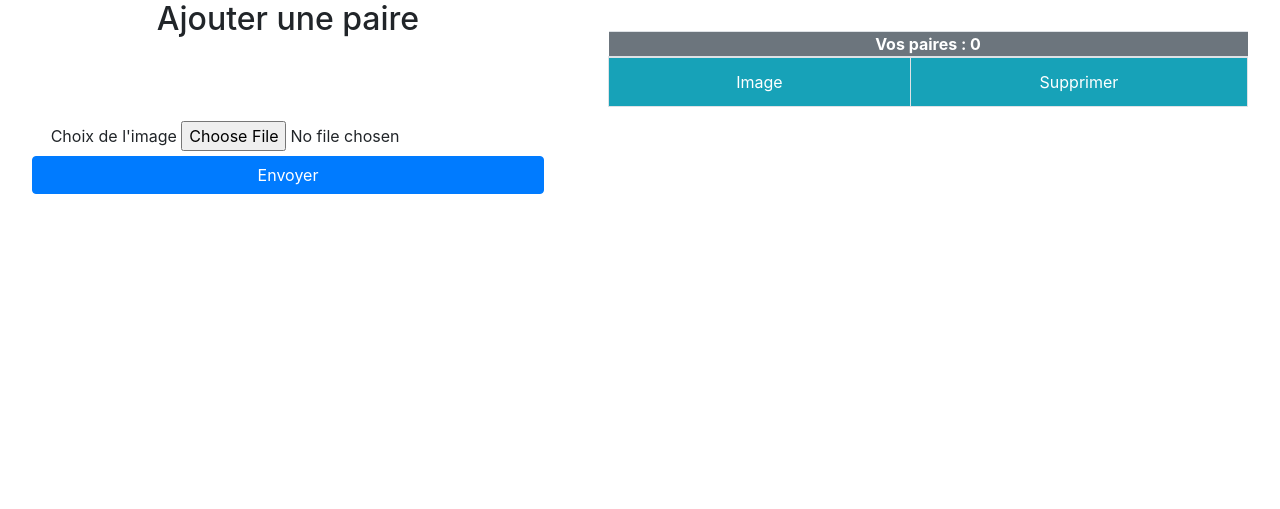
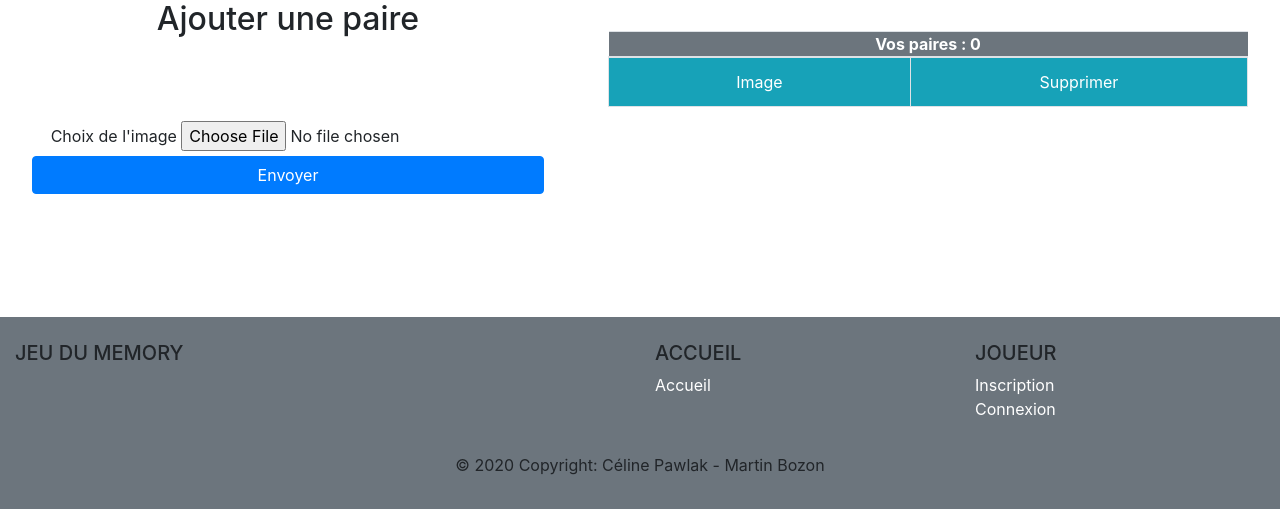
Before and after one commit to martin-bozon/memory, a PHP site: page /admin.php in a window 1280 px wide. Shown: the part 556-1065 px from the top of the page. Before the commit the page ends 750 px from the top, so only its background shows below. Run offline with PHP 8.4, Linux system fonts and the light colour scheme; data that the repository does not hold is empty.

Commit message:
footer bien avancé

```diff
--- a/admin.php
+++ b/admin.php
@@ -134,5 +134,6 @@
 
         </section>
     </main>
+    <?php include 'footer.php';?>
 </body>
 </html>
--- a/css/style.css
+++ b/css/style.css
@@ -97,3 +97,13 @@ main
         width: 10vw;
         height: 20vh;
     }
+/* FOOTER */
+footer a
+    {
+        color: white;
+    }
+footer a:hover
+    {
+        color: greenyellow;
+        text-decoration: none;
+    }
--- /dev/null
+++ b/footer.php
@@ -0,0 +1,122 @@
+<?php
+    if(isset($_SESSION["user"]))
+        {
+            ?>
+            <footer class="page-footer font-small blue pt-4">
+                <section class="container-fluid text-center text-md-left">
+                    <section class="row">
+                        <section class="col-md-6 mt-md-0 mt-3">
+                            <h5 class="text-uppercase">Jeu du memory</h5>
+                        </section>
+                            <hr class="clearfix w-100 d-md-none pb-3">
+                        <section class="col-md-3 mb-md-0 mb-3">
+                            <h5 class="text-uppercase">Jeu</h5>
+                                <ul class="list-unstyled">
+                                    <li>
+                                        <a href="memory.php">Memory</a>
+                                    </li>
+                                    <li>
+                                        <a href="fame.php">Wall of fame</a>
+                                    </li>
+                                </ul>
+                        </section>
+                        <section class="col-md-3 mb-md-0 mb-3">
+                            <h5 class="text-uppercase">Joueur</h5>
+                                <ul class="list-unstyled">
+                                    <li>
+                                        <a href="profil.php">Mon profil</a>
+                                    </li>
+                                    <li>
+                                        <a href="historique.php">Historique</a>
+                                    </li>
+                                </ul>
+                        </section>
+                    </section>
+                </section>
+                <section class="footer-copyright text-center py-3">
+                    <p>© 2020 Copyright: Céline Pawlak - Martin Bozon</p>
+                </section>
+            </footer>
+            <?php
+        }
+    else if(isset($_SESSION["user"]) && $_SESSION["user"]["admin"] == 1)
+        {
+            ?>
+            <footer class="page-footer font-small bg-blue pt-4">
+                <section class="container-fluid text-center text-md-left">
+                    <section class="row">
+                        <section class="col-md-6 mt-md-0 mt-3">
+                            <h5 class="text-uppercase">Jeu du memory</h5>
+                        </section>
+                            <hr class="clearfix w-100 d-md-none pb-3">
+                        <section class="col-md-3 mb-md-0 mb-3">
+                            <h5 class="text-uppercase">Jeu</h5>
+                                <ul class="list-unstyled">
+                                    <li>
+                                        <a href="memory.php">Memory</a>
+                                    </li>
+                                    <li>
+                                        <a href="fame.php">Wall of fame</a>
+                                    </li>
+                                </ul>
+                        </section>
+                        <section class="col-md-3 mb-md-0 mb-3">
+                            <h5 class="text-uppercase">Joueur</h5>
+                                <ul class="list-unstyled">
+                                    <li>
+                                        <a href="profil.php">Mon profil</a>
+                                    </li>
+                                    <li>
+                                        <a href="historique.php">Historique</a>
+                                    </li>
+                                    <li>
+                                        <a href="admin.php">Administrateur</a>
+                                    </li>
+                                </ul>
+                        </section>
+                    </section>
+                </section>
+                <section class="footer-copyright text-center py-3">
+                    <p>© 2020 Copyright: Céline Pawlak - Martin Bozon</p>
+                </section>
+            </footer>
+            <?php
+        }
+    else
+        {
+            ?>
+            <footer class="page-footer font-small bg-secondary pt-4">
+                <section class="container-fluid text-center text-md-left">
+                    <section class="row">
+                        <section class="col-md-6 mt-md-0 mt-3">
+                            <h5 class="text-uppercase">Jeu du memory</h5>
+                        </section>
+                            <hr class="clearfix w-100 d-md-none pb-3">
+                        <section class="col-md-3 mb-md-0 mb-3">
+                            <h5 class="text-uppercase">Accueil</h5>
+                                <ul class="list-unstyled">
+                                    <li>
+                                        <a href="index.php">Accueil</a>
+                                    </li>
+                                </ul>
+                        </section>
+                        <section class="col-md-3 mb-md-0 mb-3">
+                            <h5 class="text-uppercase">Joueur</h5>
+                                <ul class="list-unstyled">
+                                    <li>
+                                        <a href="inscription.php">Inscription</a>
+                                    </li>
+                                    <li>
+                                        <a href="connexion.php">Connexion</a>
+                                    </li>
+                                </ul>
+                        </section>
+                    </section>
+                </section>
+                <section class="footer-copyright text-center py-3">
+                    <p>© 2020 Copyright: Céline Pawlak - Martin Bozon</p>
+                </section>
+            </footer>
+            <?php
+        }
+?>
```
